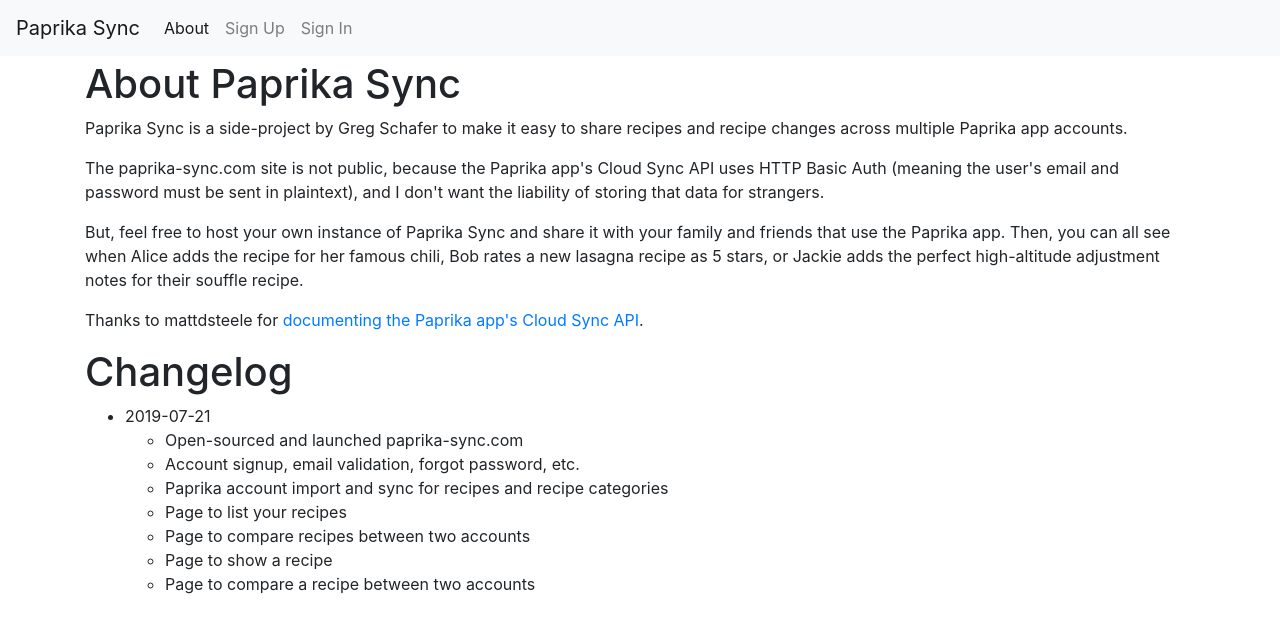
After one commit to grschafer/paprika-sync, a Django app: page /about in a window 1280 px wide. The commit adds this page. Shown: the top 633 px of the page. Run offline with Django 3.2, Linux system fonts and the light colour scheme; some libraries are stand-ins or nearby versions.

Commit message:
Add about page with changelog

```diff
--- a/paprika_sync/core/urls.py
+++ b/paprika_sync/core/urls.py
@@ -5,6 +5,7 @@ from . import views
 app_name = "core"
 urlpatterns = [
     path("", views.HomeView.as_view(), name="home"),
+    path("about", view=views.AboutView.as_view(), name="about"),
     path("accounts/add", view=views.AddPaprikaAccountView.as_view(), name="add-paprika-account"),
     path("account/sync", view=views.RequestAccountSyncView.as_view(), name="request-account-sync"),
     path("recipes", view=views.RecipeListView.as_view(), name="recipes"),
--- a/paprika_sync/core/views.py
+++ b/paprika_sync/core/views.py
@@ -7,7 +7,7 @@ from django.contrib.auth.mixins import LoginRequiredMixin
 from django.db import transaction
 from django.http import Http404
 from django.urls import reverse_lazy
-from django.views.generic import CreateView, ListView, RedirectView, DetailView
+from django.views.generic import CreateView, ListView, RedirectView, DetailView, TemplateView
 
 from .forms import PaprikaAccountForm
 from .models import PaprikaAccount, NewsItem, Recipe
@@ -23,6 +23,10 @@ class HomeView(LoginRequiredMixin, ListView):
     queryset = NewsItem.objects.all()
     paginate_by = 25
     # Uses template paprika_account/templates/core/newsitem_list.html
+
+
+class AboutView(TemplateView):
+    template_name = 'core/about.html'
 
 
 class AddPaprikaAccountView(LoginRequiredMixin, CreateView):
--- a/paprika_sync/templates/base.html
+++ b/paprika_sync/templates/base.html
@@ -42,6 +42,7 @@
         {% url 'account_signup' as signup_url %}
         {% url 'account_login' as login_url %}
         {% url 'account_logout' as logout_url %}
+        {% url 'core:about' as about_url %}
         <button class="navbar-toggler navbar-toggler-right" type="button" data-toggle="collapse" data-target="#navbarSupportedContent" aria-controls="navbarSupportedContent" aria-expanded="false" aria-label="Toggle navigation">
           <span class="navbar-toggler-icon"></span>
         </button>
@@ -71,11 +72,17 @@
                   <a class="nav-link" href="{{ add_account_url }}">{% trans "Add Paprika Account" %}</a>
                 </li>
               {% endif %}
+              <li class="nav-item {% if request.path == about_url %}active{% endif %}">
+                <a class="nav-link" href="{{ about_url }}">{% trans "About" %}</a>
+              </li>
               <li class="nav-item {% if request.path == logout_url %}active{% endif %}">
                 {# URL provided by django-allauth/account/urls.py #}
                 <a class="nav-link" href="{{ logout_url }}">{% trans "Sign Out" %}</a>
               </li>
             {% else %}
+              <li class="nav-item {% if request.path == about_url %}active{% endif %}">
+                <a class="nav-link" href="{{ about_url }}">{% trans "About" %}</a>
+              </li>
               <li class="nav-item {% if request.path == signup_url %}active{% endif %}">
                 {# URL provided by django-allauth/account/urls.py #}
                 <a id="sign-up-link" class="nav-link" href="{{ signup_url }}">{% trans "Sign Up" %}</a>
--- /dev/null
+++ b/paprika_sync/templates/core/_changelog.html
@@ -0,0 +1,14 @@
+<h1>Changelog</h1>
+<ul>
+    <li>2019-07-21
+        <ul>
+            <li>Open-sourced and launched paprika-sync.com</li>
+            <li>Account signup, email validation, forgot password, etc.</li>
+            <li>Paprika account import and sync for recipes and recipe categories</li>
+            <li>Page to list your recipes</li>
+            <li>Page to compare recipes between two accounts</li>
+            <li>Page to show a recipe</li>
+            <li>Page to compare a recipe between two accounts</li>
+        </ul>
+    </li>
+</ul>
--- /dev/null
+++ b/paprika_sync/templates/core/about.html
@@ -0,0 +1,18 @@
+{% extends "base.html" %}
+{% load humanize %}
+
+{% block content %}
+
+
+<article>
+    <h1>About Paprika Sync</h1>
+    <p>Paprika Sync is a side-project by Greg Schafer to make it easy to share recipes and recipe changes across multiple Paprika app accounts.</p>
+    <p>The paprika-sync.com site is not public, because the Paprika app's Cloud Sync API uses HTTP Basic Auth (meaning the user's email and password must be sent in plaintext), and I don't want the liability of storing that data for strangers.</p>
+    <p>But, feel free to host your own instance of Paprika Sync and share it with your family and friends that use the Paprika app. Then, you can all see when Alice adds the recipe for her famous chili, Bob rates a new lasagna recipe as 5 stars, or Jackie adds the perfect high-altitude adjustment notes for their souffle recipe.</p>
+    <p>Thanks to mattdsteele for <a href="https://gist.github.com/mattdsteele/7386ec363badfdeaad05a418b9a1f30a">documenting the Paprika app's Cloud Sync API</a>.</p>
+
+    {% include 'core/_changelog.html' %}
+</article>
+
+
+{% endblock %}
```
Also changed, not shown: 1 other file.
